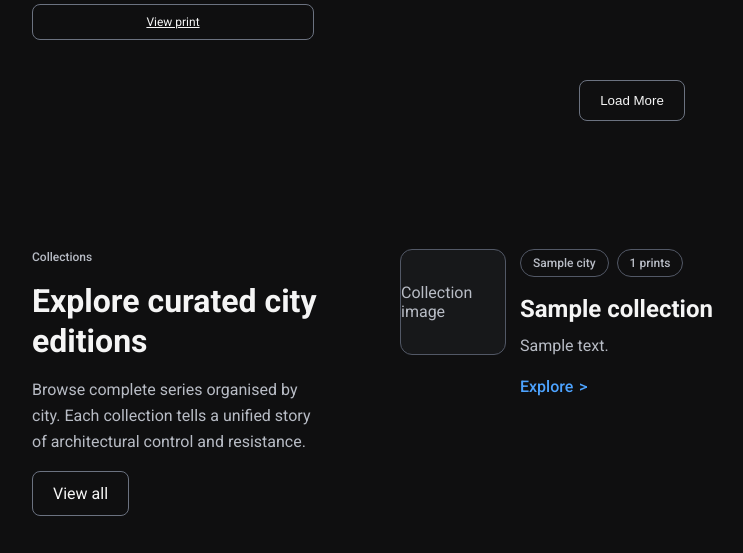
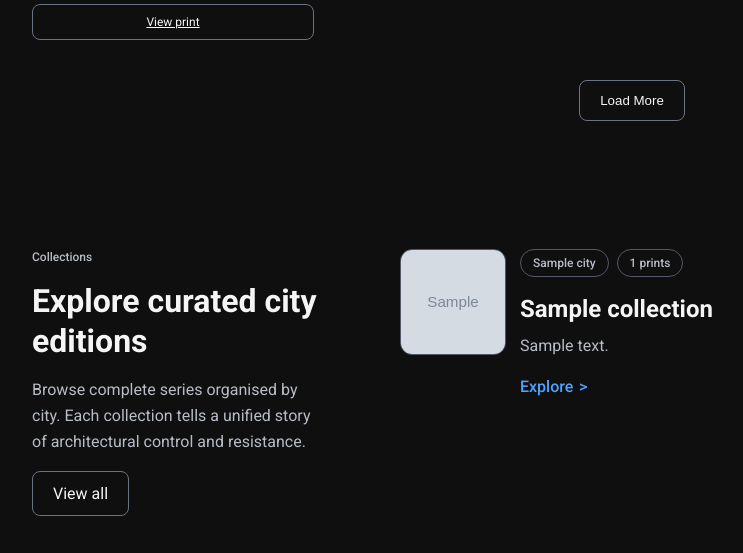
Before and after one commit to creatvie-introvert/cities-under-watch, a Django app: page /catalogue/ in a window 1280 px wide. Shown: the part 1839-2392 px from the top of the page, without its empty margins (8-751 px from the left). Run offline with Django 5.2, Linux system fonts and the light colour scheme; tables that the repository leaves empty hold one stand-in row (values such as "Sample post"); grey boxes marked "Sample" are stand-in pictures; some libraries are stand-ins or nearby versions.

Commit message:
feat:render collection images in showcase section

```diff
--- a/products/models.py
+++ b/products/models.py
@@ -33,6 +33,12 @@ class Collection(models.Model):
     slug = models.SlugField(max_length=120, unique=True)
     short_description = models.CharField(max_length=255, blank=True)
     description = models.TextField(blank=True)
+    image = models.ImageField(
+        upload_to='collections/',
+        blank=True,
+        null=True
+    )
+    image_alt_text = models.CharField(max_length=255, blank=True)
     planned_product_count = models.PositiveIntegerField(
         default=0,
         help_text='Use for display counts, coming soon colections'
--- a/products/templates/products/product_list.html
+++ b/products/templates/products/product_list.html
@@ -110,9 +110,17 @@
                     {% if featured_collection %}
                         <article class="collection-preview-card collection-preview-card--featured">
                             <div class="collection-preview-card__image">
+                                {% if featured_collection.image %}
+                                    <img
+                                        src="{{ featured_collection.image.url }}"
+                                        alt="{{ featured_collection.image_alt_text|default:featured_collection.name }}"
+                                        class="collection-preview-card__image-file"
+                                    >
+                                {% else %}
                                     <div class="image-placeholder">
                                         Collection image
                                     </div>
+                                {% endif %}
                             </div>
 
                             <div class="collection-preview-card__content">
@@ -147,9 +155,17 @@
                     {% for collection in coming_soon_collections %}
                         <article class="collection-preview-card">
                             <div class="collection-preview-card__image">
+                                {% if collection.image %}
+                                    <img
+                                        src="{{ collection.image.url }}"
+                                        alt="{{ collection.image_alt_text|default:collection.name }}"
+                                        class="collection-preview-card__image-file"
+                                    >
+                                {% else %}
                                     <div class="image-placeholder">
                                         Collection image
                                     </div>
+                                {% endif %}
                             </div>
 
                             <div class="collection-preview-card__content">
--- a/static/css/base.css
+++ b/static/css/base.css
@@ -778,8 +778,19 @@ body {
     width: 100%;
 }
 
+.collection-preview-card__image-file {
+    display: block;
+    width: 100%;
+    height: 100%;
+    min-height: 7.5rem;
+    aspect-ratio: 1/1;
+    object-fit: cover;
+    border: 1px solid var(--color-border-subtle);
+    border-radius: 0.75rem;
+}
+
 .collection-preview-card__image .image-placeholder {
-    min-height: 10rem;
+    min-height: 7.5rem;
     border-radius: 0.75rem;
 }
 
@@ -1376,7 +1387,11 @@ body {
     }
 
     .collection-preview-card__image .image-placeholder {
-        min-height: 12rem;
+        min-height: 9rem;
+    }
+
+    .collection-preview-card__image-file {
+        min-height: 9rem;
     }
 }
 
@@ -1790,6 +1805,11 @@ body {
         aspect-ratio: 1 / 1;
     }
 
+    .collection-preview-card__image-file {
+        min-height: 6.5rem;
+        aspect-ratio: 1 / 1;
+    }
+
     .collection-preview-card__content {
         gap: var(--space-2);
     }
```
Also changed, not shown: products/migrations/0003_collection_image_collection_image_alt_text.py (added). Lines whose indentation alone changed are shown as unchanged.
